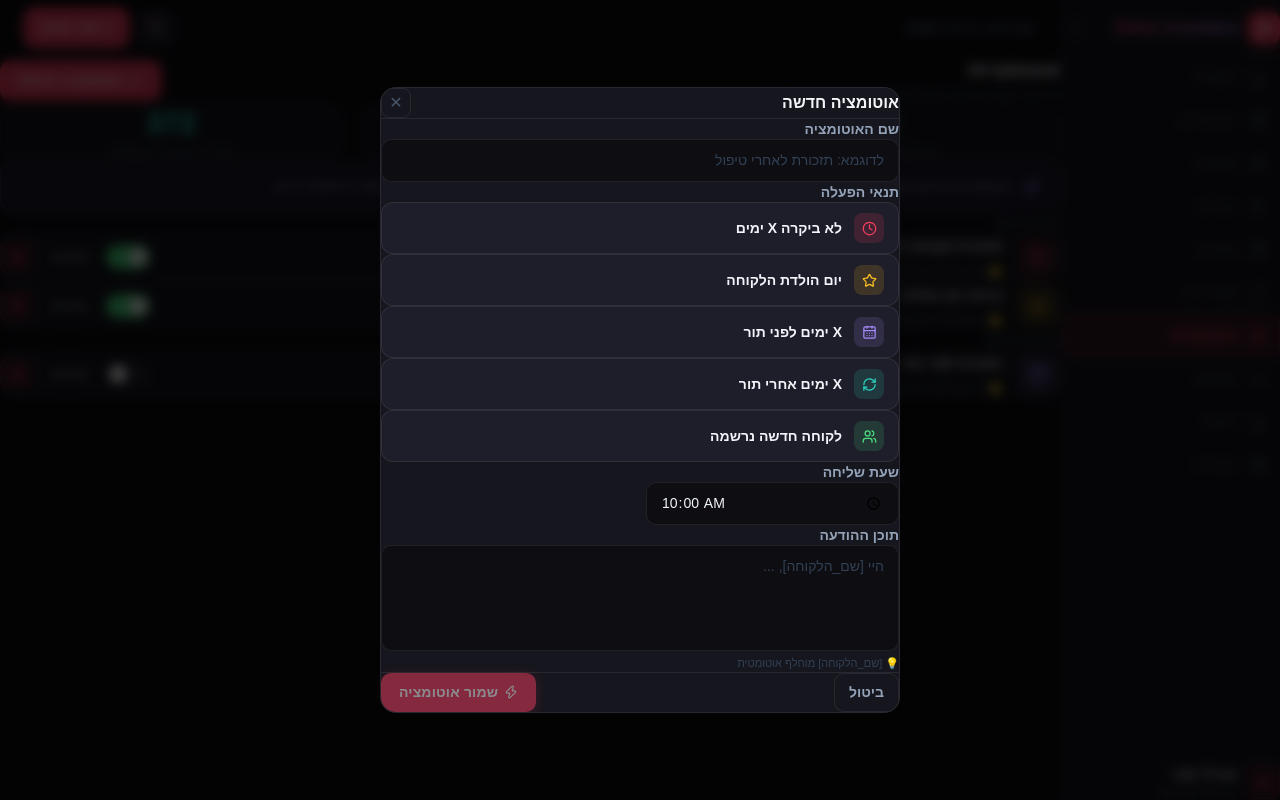
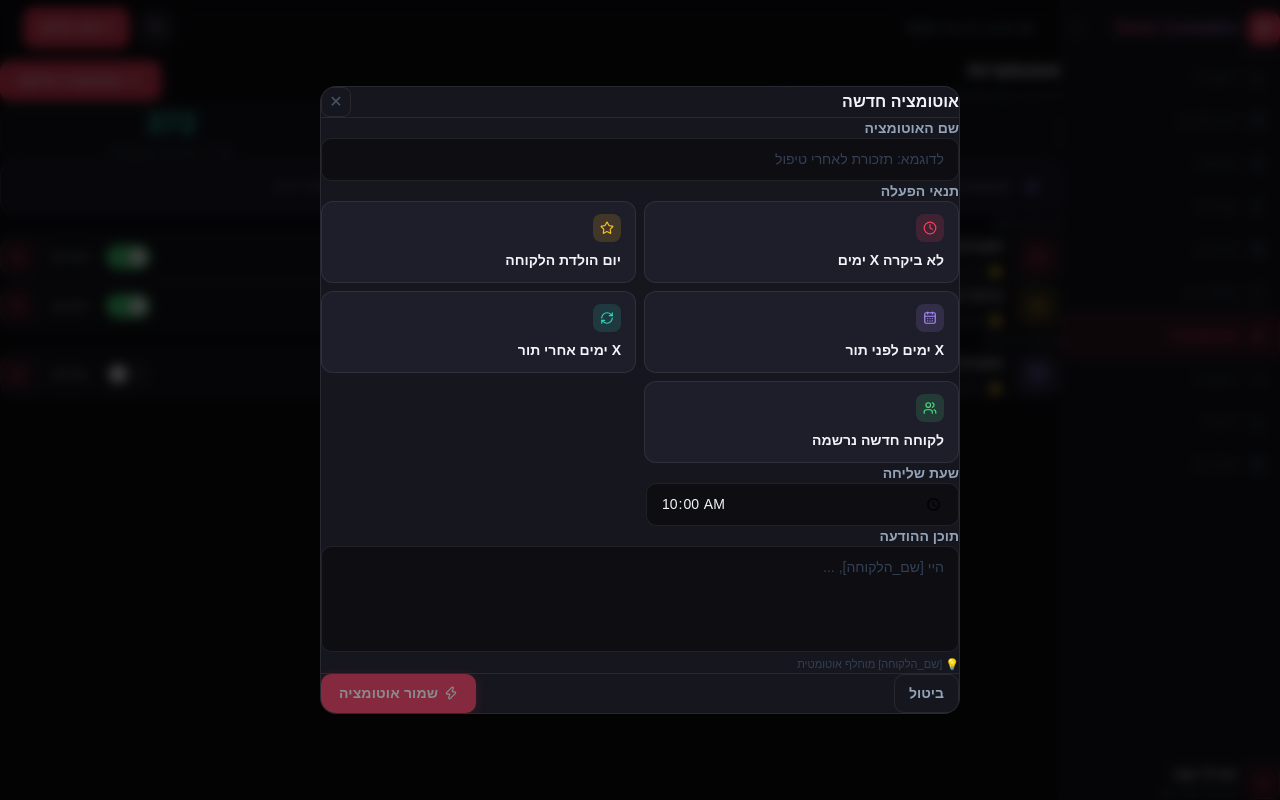
Before and after one commit to ront123/Shirly_Cosmetics, a React app in the folder frontend/: page /automations in a window 1280 px wide. Both pictures are taken after a click on the button "אוטומציה חדשה". Built offline with nearby package versions, Linux system fonts and the light colour scheme; the HTML template or start-up script is replaced by a standard one.

Commit message:
Automations: Wider modal, better grid layout for triggers, add explanation tooltips for logic

```diff
--- a/frontend/src/pages/Automations.jsx
+++ b/frontend/src/pages/Automations.jsx
@@ -121,7 +121,7 @@ function NewAutoModal({ onClose, onSave }) {
     <div className="fixed inset-0 z-50 flex items-center justify-center"
       style={{ background: 'rgba(0,0,0,0.75)', backdropFilter: 'blur(6px)' }}
       onClick={e => e.target === e.currentTarget && onClose()}>
-      <div className="w-full" style={{ maxWidth: 520, margin: '0 16px' }}>
+      <div className="w-full" style={{ maxWidth: 640, margin: '0 16px' }}>
         <div className="card overflow-hidden" style={{ background: 'var(--bg-surface)' }}>
 
           <div className="flex items-center justify-between px-6 py-4" style={{ borderBottom: '1px solid var(--border)' }}>
@@ -129,7 +129,7 @@ function NewAutoModal({ onClose, onSave }) {
             <button onClick={onClose} style={{ width: 30, height: 30, borderRadius: 8, border: '1px solid var(--border)', background: 'transparent', color: 'var(--text-muted)', cursor: 'pointer', fontSize: 16 }}>✕</button>
           </div>
 
-          <div className="px-6 py-5 space-y-4" style={{ maxHeight: '70vh', overflowY: 'auto' }}>
+          <div className="px-6 py-5 space-y-5" style={{ maxHeight: '75vh', overflowY: 'auto' }}>
 
             <div>
               <label className="block text-sm font-bold mb-1.5" style={{ color: 'var(--text-secondary)' }}>שם האוטומציה</label>
@@ -138,21 +138,32 @@ function NewAutoModal({ onClose, onSave }) {
 
             <div>
               <label className="block text-sm font-bold mb-2" style={{ color: 'var(--text-secondary)' }}>תנאי הפעלה</label>
-              <div className="space-y-2">
+              <div className="grid grid-cols-2 gap-2">
                 {TRIGGER_OPTIONS.map(t => (
                   <button key={t.key} onClick={() => setForm({...form, trigger: t.key})}
-                    className="w-full flex items-center text-right rounded-xl transition-all"
-                    style={{ gap: 12, padding: '10px 14px', cursor: 'pointer',
+                    className="flex flex-col items-start rounded-xl transition-all"
+                    style={{ padding: '12px 14px', cursor: 'pointer',
                       background: form.trigger === t.key ? `color-mix(in srgb, ${t.color} 12%, var(--bg-elevated))` : 'var(--bg-elevated)',
                       border: `1.5px solid ${form.trigger === t.key ? t.color : 'var(--border)'}` }}>
-                    <div style={{ width: 30, height: 30, borderRadius: 8, display: 'flex', alignItems: 'center', justifyContent: 'center', background: `color-mix(in srgb, ${t.color} 15%, transparent)`, flexShrink: 0 }}>
-                      <t.icon size={15} style={{ color: t.color }} />
+                    <div style={{ width: 28, height: 28, borderRadius: 8, display: 'flex', alignItems: 'center', justifyContent: 'center', background: `color-mix(in srgb, ${t.color} 15%, transparent)`, marginBottom: 8 }}>
+                      <t.icon size={14} style={{ color: t.color }} />
                     </div>
                     <span className="font-semibold text-sm" style={{ color: 'var(--text-primary)' }}>{t.label}</span>
                   </button>
                 ))}
               </div>
             </div>
+
+            {/* Dynamic Trigger Explanations */}
+            {form.trigger && (
+              <div className="rounded-xl p-4" style={{ background: 'var(--bg-elevated)', border: '1px solid var(--border)' }}>
+                {form.trigger === 'inactive' && <p style={{ fontSize: 13, color: 'var(--text-secondary)' }}>💡 המערכת תסרוק מדי יום לקוחות שלא הגיעו לטיפול יותר מ-{form.days} ימים ותשלח להן הודעה. יש לבחור באילו ימים בשבוע מותר לשלוח הודעות.</p>}
+                {form.trigger === 'birthday' && <p style={{ fontSize: 13, color: 'var(--text-secondary)' }}>💡 המערכת שולפת אוטומטית את תאריך הלידה מטופס הלקוחה, ושולחת הודעת מזל טוב בבוקר יום ההולדת (לפי השעה שמוגדרת למטה). ניתן לראות מי חוגגת בעמוד הלקוחות.</p>}
+                {form.trigger === 'before' && <p style={{ fontSize: 13, color: 'var(--text-secondary)' }}>💡 שליחת תזכורת אוטומטית {form.days} ימים לפני מועד התור שנקבע ביומן.</p>}
+                {form.trigger === 'after' && <p style={{ fontSize: 13, color: 'var(--text-secondary)' }}>💡 שליחת הודעת פולו-אפ (מעקב) {form.days} ימים לאחר סיום הטיפול.</p>}
+                {form.trigger === 'new' && <p style={{ fontSize: 13, color: 'var(--text-secondary)' }}>💡 נשלח אוטומטית מיד כשלקוחה חדשה מוזנת למערכת.</p>}
+              </div>
+            )}
 
             {(form.trigger === 'inactive' || form.trigger === 'before' || form.trigger === 'after') && (
               <div>
```
